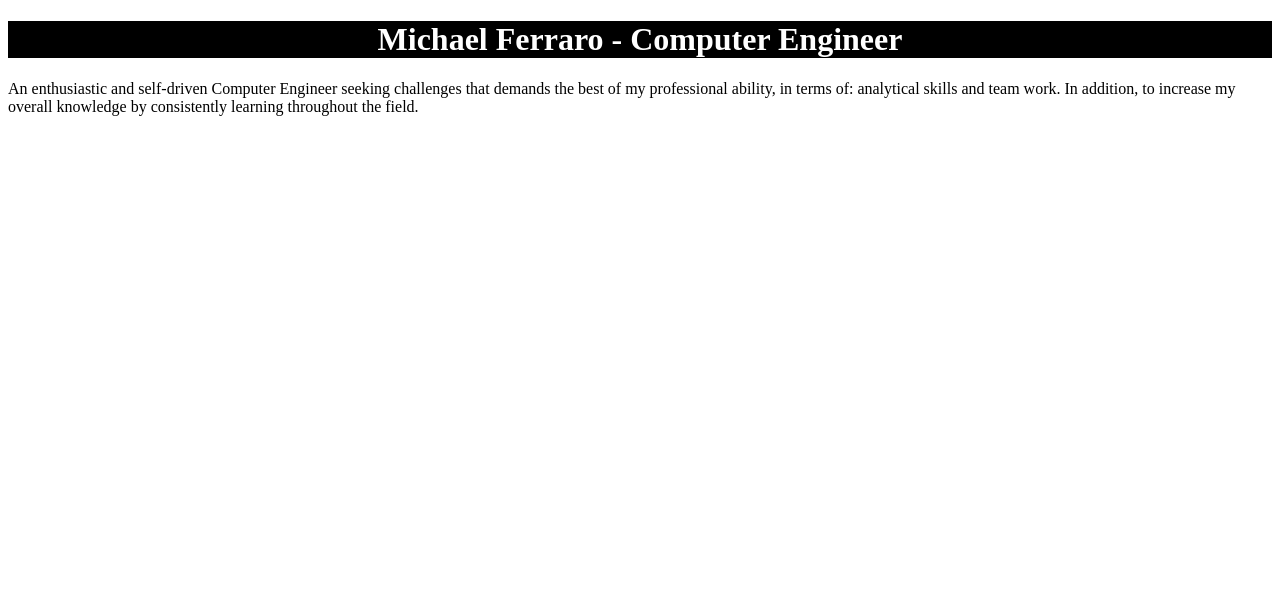
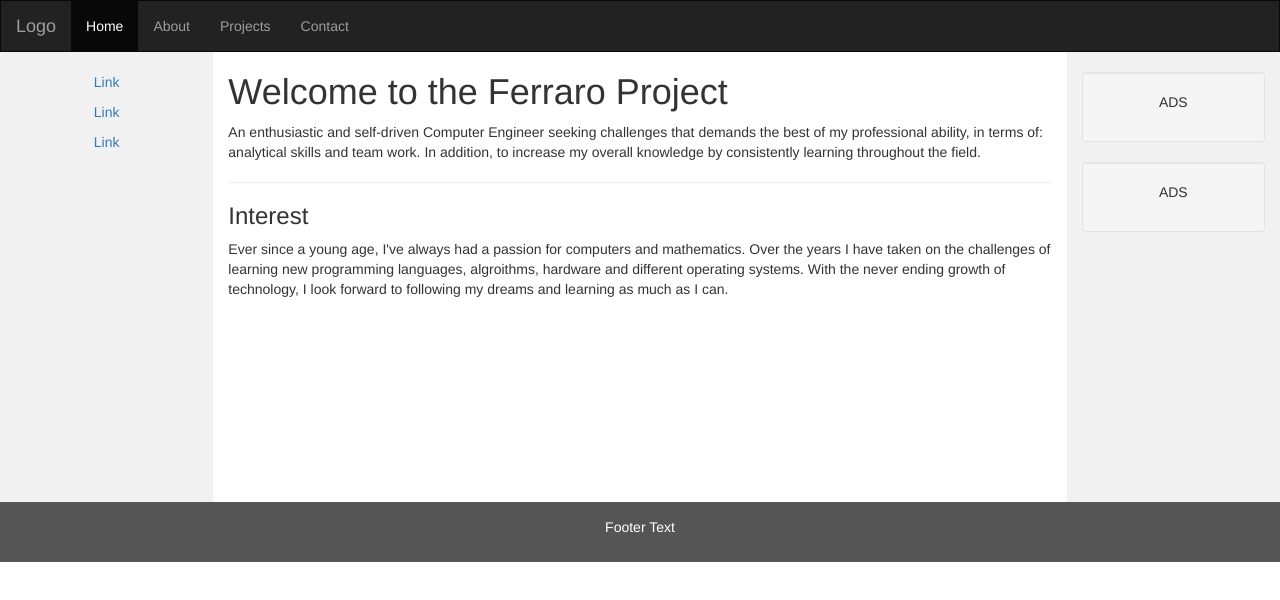
Before and after one commit to MichaelTonyFerrari/portfolio_ferrari, a plain HTML site: page website/index.html in a window 1280 px wide. Drawn offline with nearby package versions, Linux system fonts and the light colour scheme.

Commit message:
Updating website layout

```diff
--- a/website/index.html
+++ b/website/index.html
@@ -1,17 +1,99 @@
 <!DOCTYPE html>
-<html>
+<html lang="en">
+<head>
+  <title>Bootstrap Example</title>
+  <meta charset="utf-8">
+  <meta name="viewport" content="width=device-width, initial-scale=1">
+  <link rel="stylesheet" href="https://maxcdn.bootstrapcdn.com/bootstrap/3.3.7/css/bootstrap.min.css">
+  <script src="https://ajax.googleapis.com/ajax/libs/jquery/3.1.1/jquery.min.js"></script>
+  <script src="https://maxcdn.bootstrapcdn.com/bootstrap/3.3.7/js/bootstrap.min.js"></script>
+  <style>
+    /* Remove the navbar's default margin-bottom and rounded borders */
+    .navbar {
+      margin-bottom: 0;
+      border-radius: 0;
+    }
+
+    /* Set height of the grid so .sidenav can be 100% (adjust as needed) */
+    .row.content {height: 450px}
+
+    /* Set gray background color and 100% height */
+    .sidenav {
+      padding-top: 20px;
+      background-color: #f1f1f1;
+      height: 100%;
+    }
+
+    /* Set black background color, white text and some padding */
+    footer {
+      background-color: #555;
+      color: white;
+      padding: 15px;
+    }
+
+    /* On small screens, set height to 'auto' for sidenav and grid */
+    @media screen and (max-width: 767px) {
+      .sidenav {
+        height: auto;
+        padding: 15px;
+      }
+      .row.content {height:auto;}
+    }
+  </style>
+</head>
 <body>
 
-<h1 align="center"; style="text-align: center; color: white; background-color: black; size: 16">Michael Ferraro - Computer Engineer</h1>
+<nav class="navbar navbar-inverse">
+  <div class="container-fluid">
+    <div class="navbar-header">
+      <button type="button" class="navbar-toggle" data-toggle="collapse" data-target="#myNavbar">
+        <span class="icon-bar"></span>
+        <span class="icon-bar"></span>
+        <span class="icon-bar"></span>
+      </button>
+      <a class="navbar-brand" href="#">Logo</a>
+    </div>
+    <div class="collapse navbar-collapse" id="myNavbar">
+      <ul class="nav navbar-nav">
+        <li class="active"><a href="#">Home</a></li>
+        <li><a href="#">About</a></li>
+        <li><a href="#">Projects</a></li>
+        <li><a href="#">Contact</a></li>
+      </ul>
+    </div>
+  </div>
+</nav>
 
-<p>
+<div class="container-fluid text-center">
+  <div class="row content">
+    <div class="col-sm-2 sidenav">
+      <p><a href="#">Link</a></p>
+      <p><a href="#">Link</a></p>
+      <p><a href="#">Link</a></p>
+    </div>
+    <div class="col-sm-8 text-left">
+      <h1>Welcome to the Ferraro Project</h1>
+      <p>An enthusiastic and self-driven Computer Engineer seeking challenges that demands the best of my professional ability, in terms of: analytical skills and team work. In addition, to increase my overall knowledge by consistently learning throughout the field. </p>
+      <hr>
+      <h3>Interest</h3>
+      <p>
+      Ever since a young age, I've always had a passion for computers and mathematics. Over the years I have taken on the challenges of learning new programming languages, algroithms, hardware and different operating systems. With the never ending growth of technology, I look forward to following my dreams and learning as much as I can.
+      </p>
+    </div>
+    <div class="col-sm-2 sidenav">
+      <div class="well">
+        <p>ADS</p>
+      </div>
+      <div class="well">
+        <p>ADS</p>
+      </div>
+    </div>
+  </div>
+</div>
 
-  An enthusiastic and self-driven Computer Engineer seeking challenges that demands the best of my professional ability, in terms of: analytical skills and team work. In addition, to increase my overall knowledge by consistently learning throughout the field.
-
-
-</p>
+<footer class="container-fluid text-center">
+  <p>Footer Text</p>
+</footer>
 
 </body>
-
-
 </html>
```
